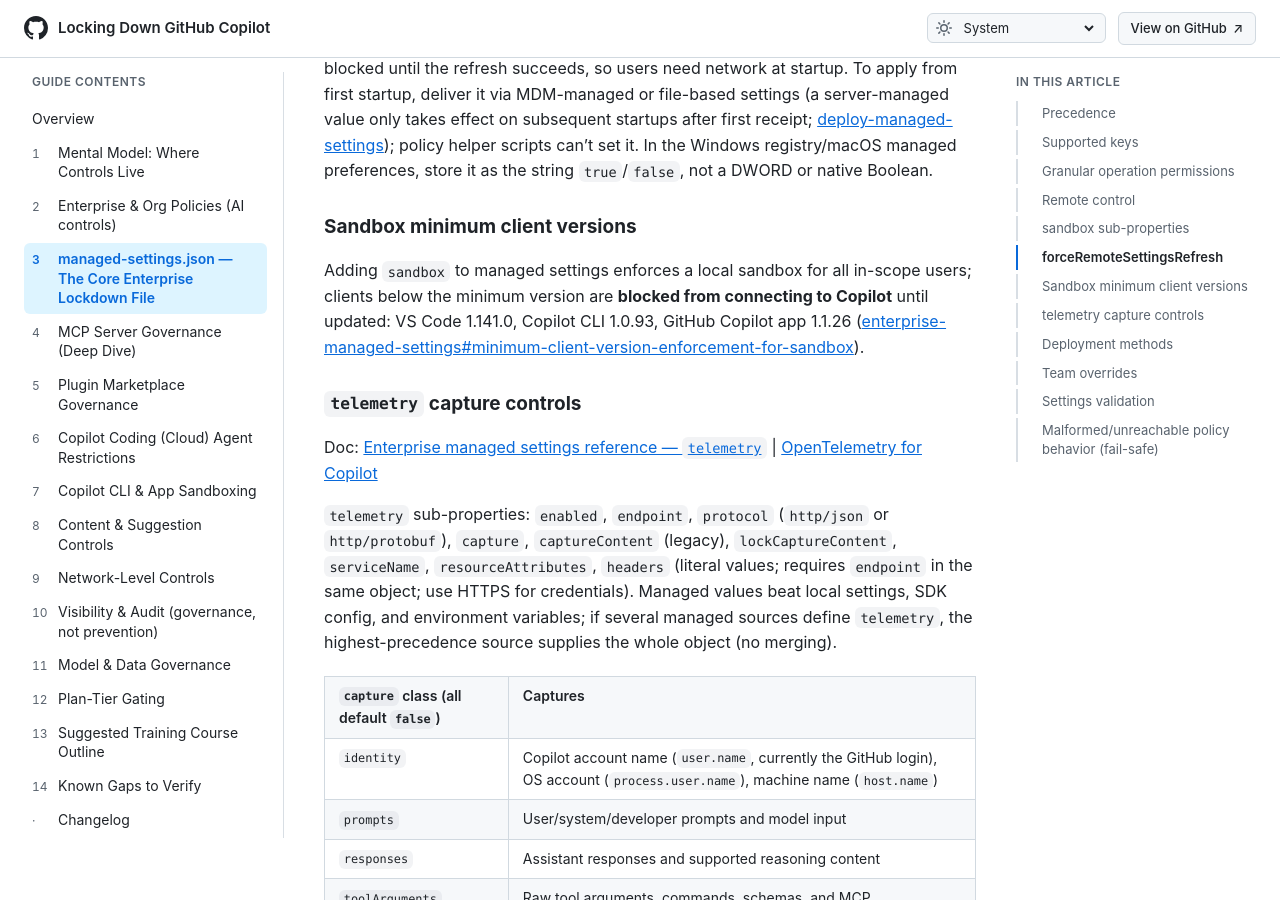
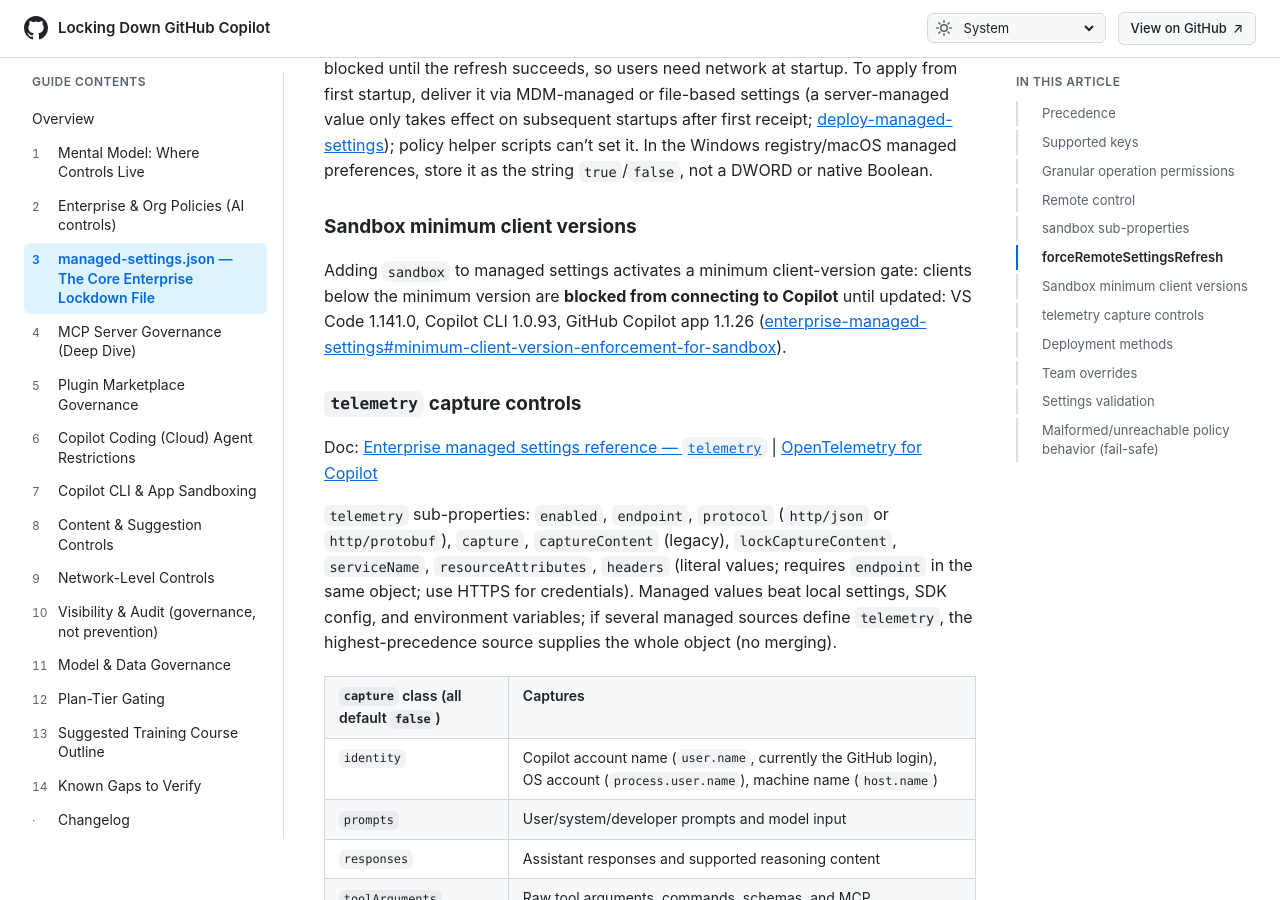
Before and after one commit to beardofedu/copilot-governance-training, a Jekyll site: the page built from docs/sections/managed-settings.md, in a window 1280 px wide and 900 px high, scrolled down 4305 px. Built offline with Jekyll 4.4.1, drawn with Linux system fonts in a browser that asks for light colours.

Commit message:
Clarify sandbox minimum client-version gate
Co-authored-by: beardofedu <18329853+beardofedu@users.noreply.github.com>

```diff
--- a/docs/sections/managed-settings.md
+++ b/docs/sections/managed-settings.md
@@ -79,7 +79,7 @@ Doc: [Enterprise managed settings reference — `forceRemoteSettingsRefresh`](ht
 Set `true` to require a fresh download of server-managed settings at startup in Copilot CLI, VS Code, and the Copilot app. In the CLI and app it skips the one-hour cache and blocks fallback to an older cached policy (a failed refresh leaves the policy unconfirmed, so affected operations are restricted); in VS Code, Copilot features are blocked until the refresh succeeds, so users need network at startup. To apply from first startup, deliver it via MDM-managed or file-based settings (a server-managed value only takes effect on subsequent startups after first receipt; [deploy-managed-settings](https://docs.github.com/en/copilot/how-tos/administer-copilot/manage-for-enterprise/use-managed-settings/deploy-managed-settings)); policy helper scripts can't set it. In the Windows registry/macOS managed preferences, store it as the string `true`/`false`, not a DWORD or native Boolean.
 
 ### Sandbox minimum client versions
-Adding `sandbox` to managed settings enforces a local sandbox for all in-scope users; clients below the minimum version are **blocked from connecting to Copilot** until updated: VS Code 1.141.0, Copilot CLI 1.0.93, GitHub Copilot app 1.1.26 ([enterprise-managed-settings#minimum-client-version-enforcement-for-sandbox](https://docs.github.com/en/copilot/reference/enterprise-administrators/enterprise-managed-settings#minimum-client-version-enforcement-for-sandbox)).
+Adding `sandbox` to managed settings activates a minimum client-version gate: clients below the minimum version are **blocked from connecting to Copilot** until updated: VS Code 1.141.0, Copilot CLI 1.0.93, GitHub Copilot app 1.1.26 ([enterprise-managed-settings#minimum-client-version-enforcement-for-sandbox](https://docs.github.com/en/copilot/reference/enterprise-administrators/enterprise-managed-settings#minimum-client-version-enforcement-for-sandbox)).
 
 ### `telemetry` capture controls
 Doc: [Enterprise managed settings reference — `telemetry`](https://docs.github.com/en/copilot/reference/enterprise-administrators/enterprise-managed-settings#telemetry) | [OpenTelemetry for Copilot](https://docs.github.com/en/copilot/concepts/enterprise/opentelemetry)
```
